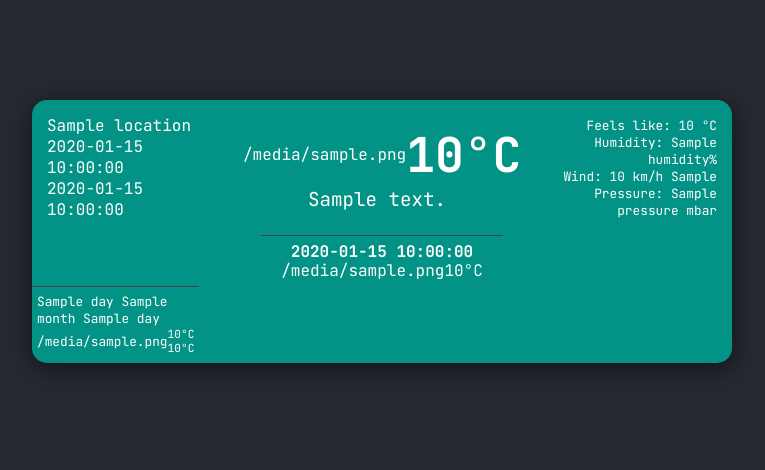
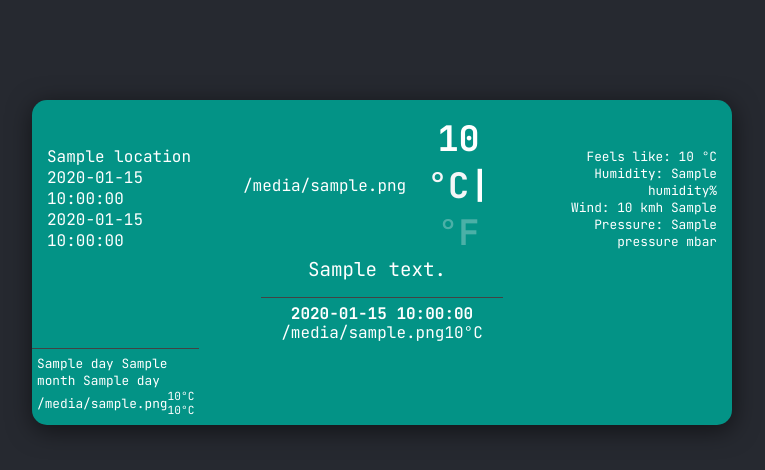
Before and after one commit to abbierm/weatherApp, a FastAPI app: template app/templates/weather.html in a window 1280 px wide. Shown: the top 470 px of the page, without its empty margins (258-1023 px from the left). Run offline with FastAPI, Linux system fonts and the light colour scheme; the template is opened without the code that fills it: most values are stand-ins (such as "Sample title", 1, 10 or a date in 2020); parts of the project's set-up code (start-up, migrations or seed data) failed here and were passed over.

Commit message:
added toggle functions to swith all values from metric to imperial

```diff
--- a/app/static/style.css
+++ b/app/static/style.css
@@ -73,7 +73,7 @@ ion-icon {
   }
 
     div > label {
-      color: #F4F6F7;
+      color: #f4f6f7;
       font-weight: bold;
       font-size: .8rem;
       margin-right: auto;
@@ -155,8 +155,24 @@ ion-icon {
 }
 
 .large-temp {
-    font-size: 3rem;
+    font-size: 2.2rem;
     font-weight: bold;
+}
+
+a {
+    text-decoration: none;
+}
+
+.active {
+    color: #f4f6f7;
+}
+
+.inactive {
+    color: hsla(200, 14%, 96%, 0.301);
+}
+
+.inactive:hover {
+    color: #f4f6f7;
 }
 
 .right-top-weather-box {
--- a/app/templates/weather.html
+++ b/app/templates/weather.html
@@ -24,11 +24,11 @@ Your Weather
     <div class="top-center-weather-box">
         <div class="big-icon-container">
             {{ info.icon |safe }}
-            <div class="large-temp" onClick="toggleTempUnits()" data-name="{{ info.temp }}" id="temp-toggle">
-              <span class="temp">{{ info.temp|round|int }}</span><span class="units">°C</span>
+            <div class="large-temp" id="temp-toggle">
+              <span class="temp">{{ info.temp|round|int }}</span>
+              <a href="#" onClick="toggleToCelsius()" data-name="{{ info.temp }}"  class="active" id="large-celsius">°C</a>|<a href="#" onClick="toggleToFahrenheit()" data-name="{{ info.temp }}"  class="inactive" id="large-fahrenheit">°F</a>
             </div>
         </div>
-
         <div class="middle-description">
             {{ info.description }}
         </div>
@@ -42,10 +42,10 @@ Your Weather
             Humidity: {{ info.humidity }}%
         </div>
         <div>
-            Wind: {{ info.windspeed|round|int }} km/h {{ info.wind_direction }}
+            Wind: <span id="wind-speed" data-name="{{ info.windspeed }}">{{ info.windspeed|round|int }} kmh</span> {{ info.wind_direction }}
         </div>
         <div>
-            Pressure: {{ info.pressure }} mbar
+            Pressure: <span id="pressure" data-name="{{ info.pressure }}">{{ info.pressure }} mbar</span>
         </div>
     </div>
   </div>
@@ -55,9 +55,7 @@ Your Weather
   <div class="middle-row-dash">
     {% for h, data in info.hourly.items() %}
     <div class="hour-container">
-
       <div class="hour-time">{{ data.time }}</div>
-
       <div class="hour-icon-container">
         {{ data.icon|safe }}
         <div>
```
Also changed, not shown: app/static/main.js (+63 -18 lines).
